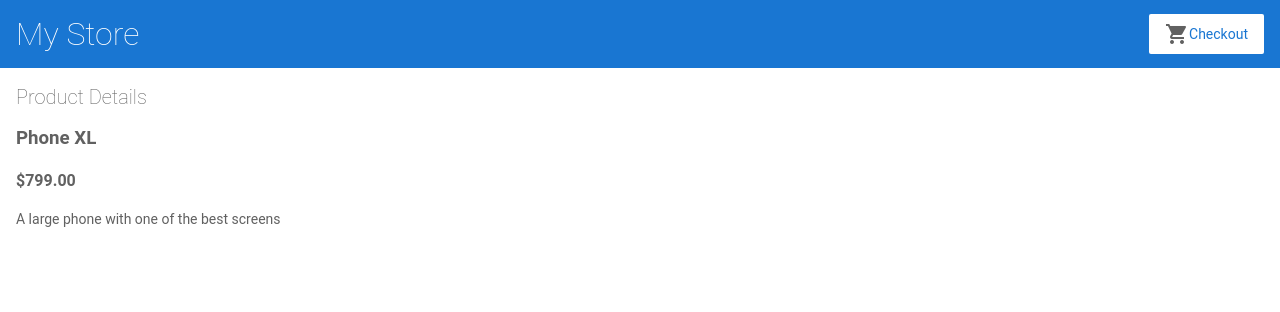
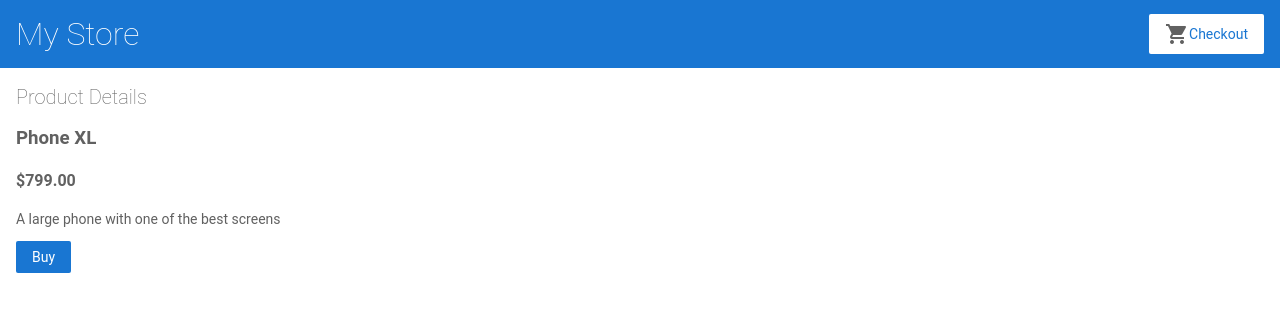
Before and after one commit to MariKat77/Angular, an Angular app: page /products/1 in a window 1280 px wide. Shown: the top 312 px of the page. Built offline with nearby package versions, Linux system fonts and the light colour scheme.

Commit message:
Adding "Buy" button

```diff
--- a/src/app/cart.service.ts
+++ b/src/app/cart.service.ts
@@ -1,12 +1,24 @@
-import { Injectable } from '@angular/core';
-import { Product } from './products';
+import { Injectable } from "@angular/core";
+import { Product } from "./products";
 
 @Injectable({
-  providedIn: 'root'
+  providedIn: "root",
 })
 export class CartService {
-
-  constructor() { }
+  constructor() {}
 
   items: Product[] = [];
+
+  addToCart(product: Product) {
+    this.items.push(product);
+  }
+
+  getItems() {
+    return this.items;
+  }
+
+  clearItems() {
+    this.items = [];
+    return this.items;
+  }
 }
--- a/src/app/product-details/product-details.component.html
+++ b/src/app/product-details/product-details.component.html
@@ -4,4 +4,5 @@
   <h3>{{ product.name }}</h3>
   <h4>{{ product.price | currency }}</h4>
   <p>{{ product.description }}</p>
+  <button type="button" (click)="addToCart(product)">Buy</button>
 </div>
--- a/src/app/product-details/product-details.component.ts
+++ b/src/app/product-details/product-details.component.ts
@@ -2,6 +2,7 @@ import { Component, OnInit } from "@angular/core";
 import { ActivatedRoute } from "@angular/router";
 
 import { Product, products } from "../products";
+import { CartService } from "../cart.service";
 
 @Component({
   selector: "app-product-details",
@@ -10,7 +11,15 @@ import { Product, products } from "../products";
 })
 export class ProductDetailsComponent implements OnInit {
   product: Product | undefined;
-  constructor(private route: ActivatedRoute) {}
+  constructor(
+    private route: ActivatedRoute,
+    private cartService: CartService
+  ) {}
+
+  addToCart(product: Product) {
+    this.cartService.addToCart(product);
+    window.alert("Your product has been added to the cart!");
+  }
 
   ngOnInit(): void {
     const routeParams = this.route.snapshot.paramMap;
```
